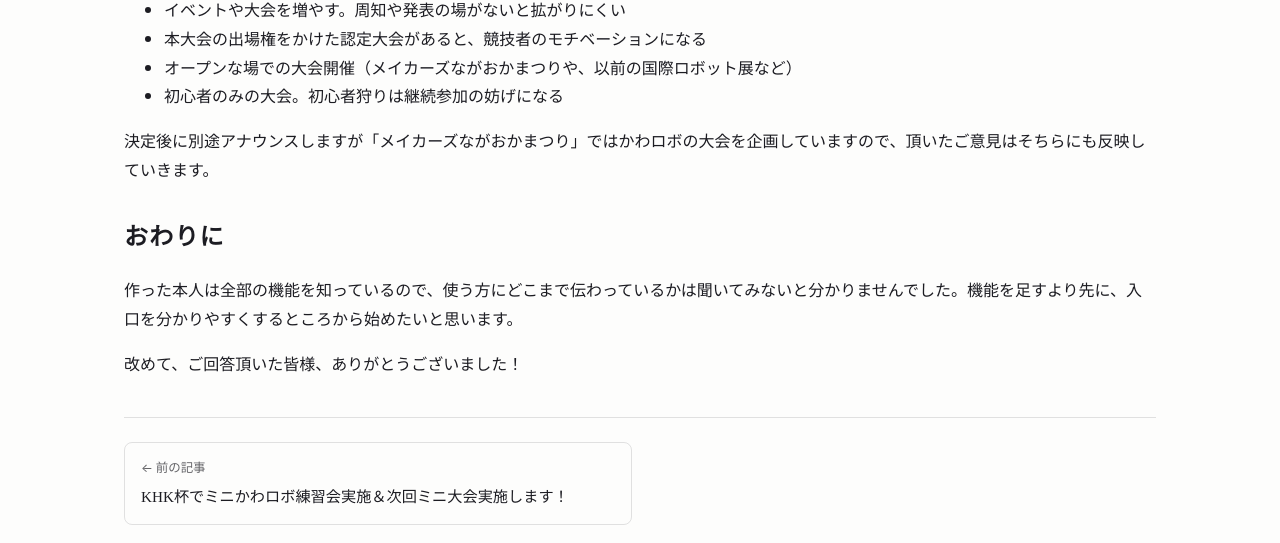
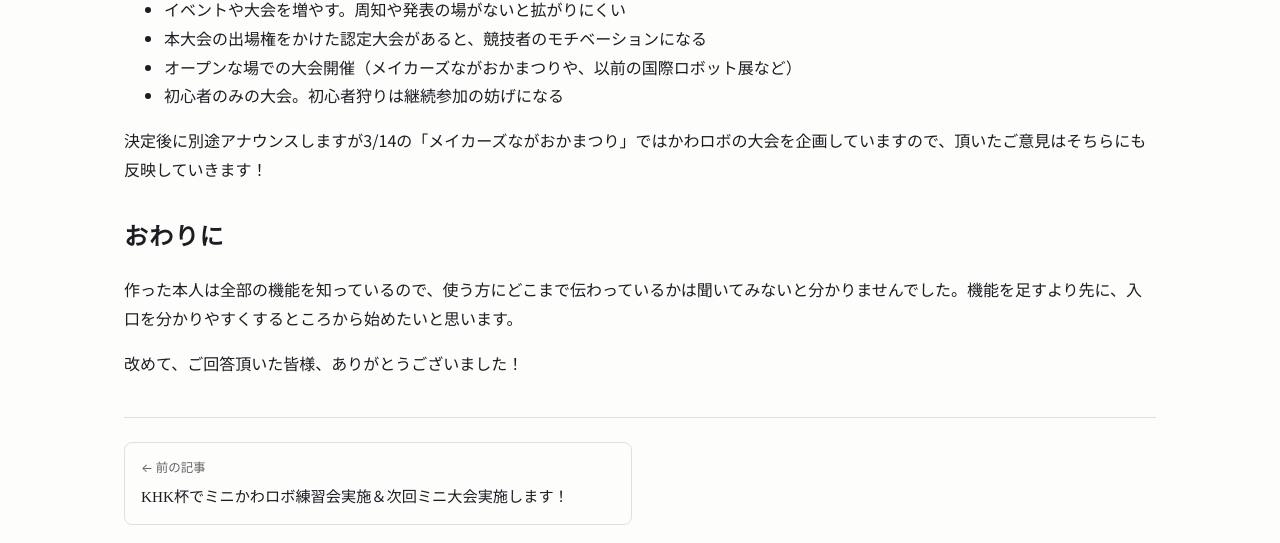
Before and after one commit to sin1n24/sin1n24.github.io, an Astro site: page /blog/2026-10-13-serval-khk-cup-survey in a window 1280 px wide. Shown: the part 2799-3342 px from the top of the page. Built offline with nearby package versions, Linux system fonts and the light colour scheme; Astro itself is replaced by a stand-in of ours; a web font is replaced by a local one.

Commit message:
update: Servalアンケートありがとうございました！

```diff
--- a/src/content/blog/2026-10-13-serval-khk-cup-survey.md
+++ b/src/content/blog/2026-10-13-serval-khk-cup-survey.md
@@ -77,7 +77,7 @@ Servalに限らず、せっかくなので大会そのものについてのご
 - オープンな場での大会開催（メイカーズながおかまつりや、以前の国際ロボット展など）
 - 初心者のみの大会。初心者狩りは継続参加の妨げになる
 
-決定後に別途アナウンスしますが「メイカーズながおかまつり」ではかわロボの大会を企画していますので、頂いたご意見はそちらにも反映していきます。
+決定後に別途アナウンスしますが3/14の「メイカーズながおかまつり」ではかわロボの大会を企画していますので、頂いたご意見はそちらにも反映していきます！
 
 ## おわりに
 
```
